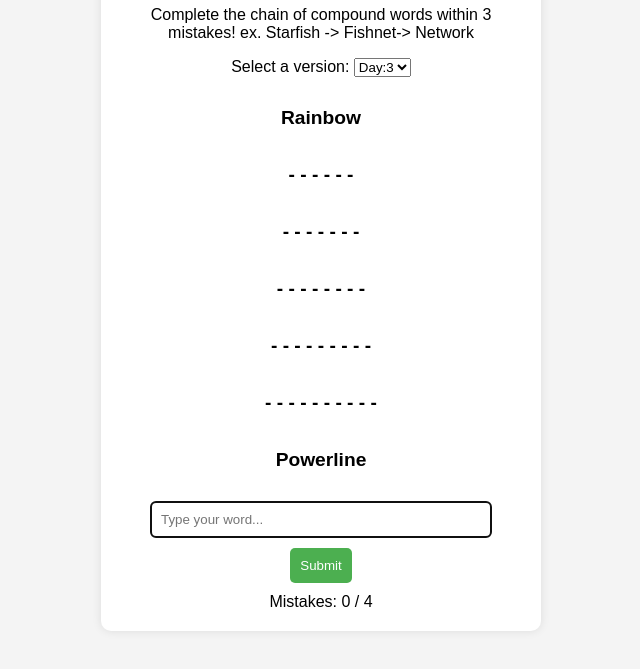
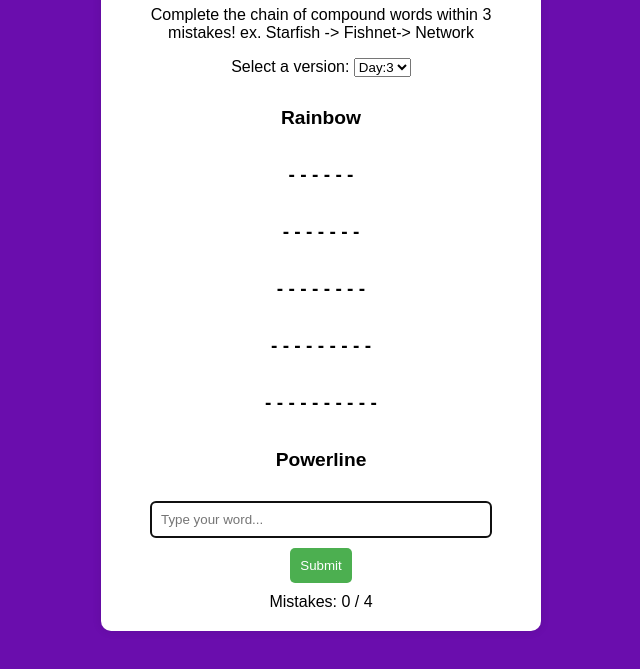
Before and after one commit to minimalnebby/compoundle, a plain HTML site: page index.html in a window 1280 px wide. Shown: the part 131-800 px from the top of the page, without its empty margins (319-959 px from the left). Drawn offline with Linux system fonts and the light colour scheme.

Commit message:
Update style.css
PURPLE

```diff
--- a/style.css
+++ b/style.css
@@ -1,6 +1,6 @@
 body {
     font-family: Arial, sans-serif;
-    background-color: #f4f4f4;
+    background-color: #6a0dad;
     margin: 0;
     padding: 0;
     display: flex;
```
